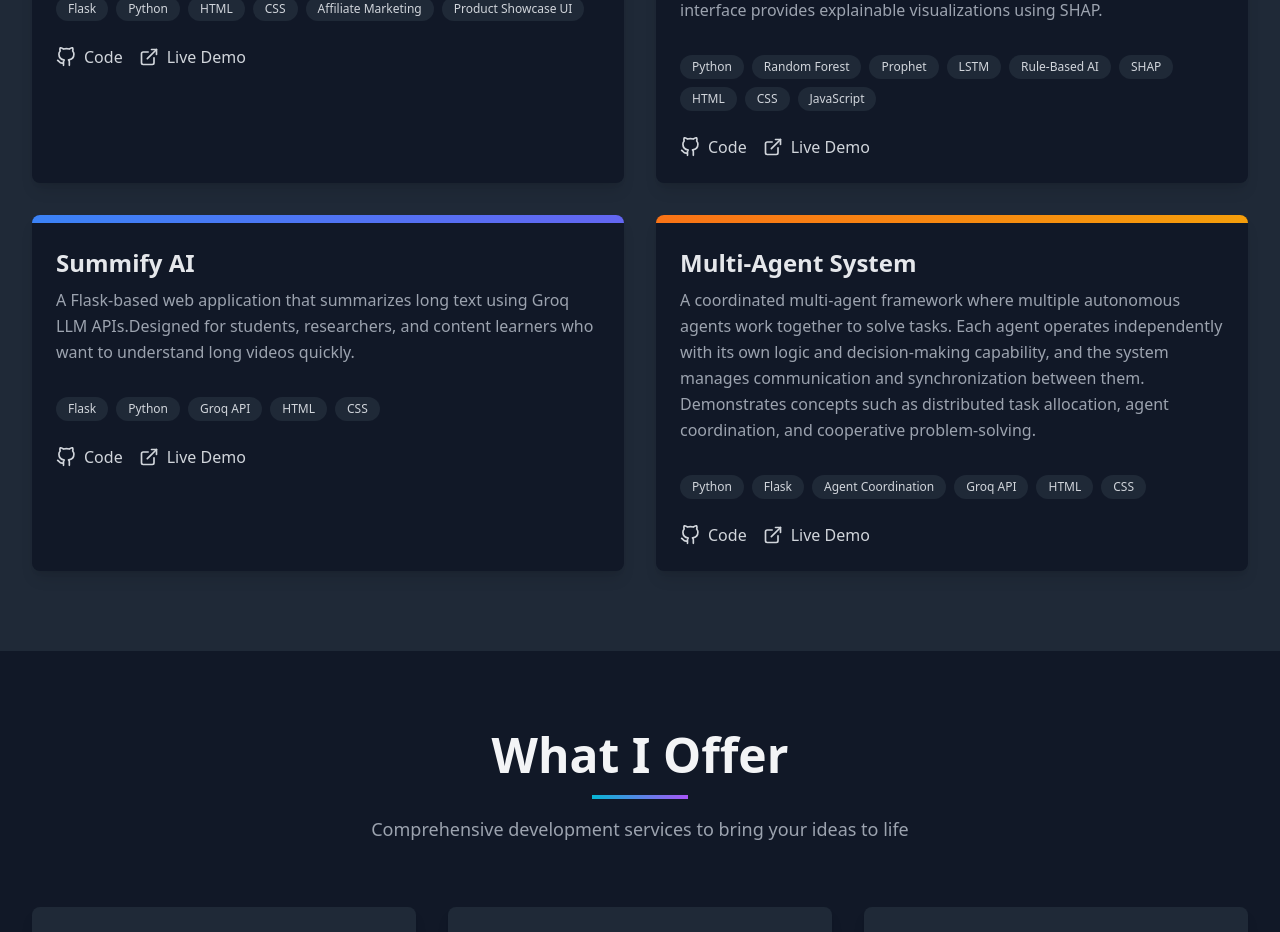
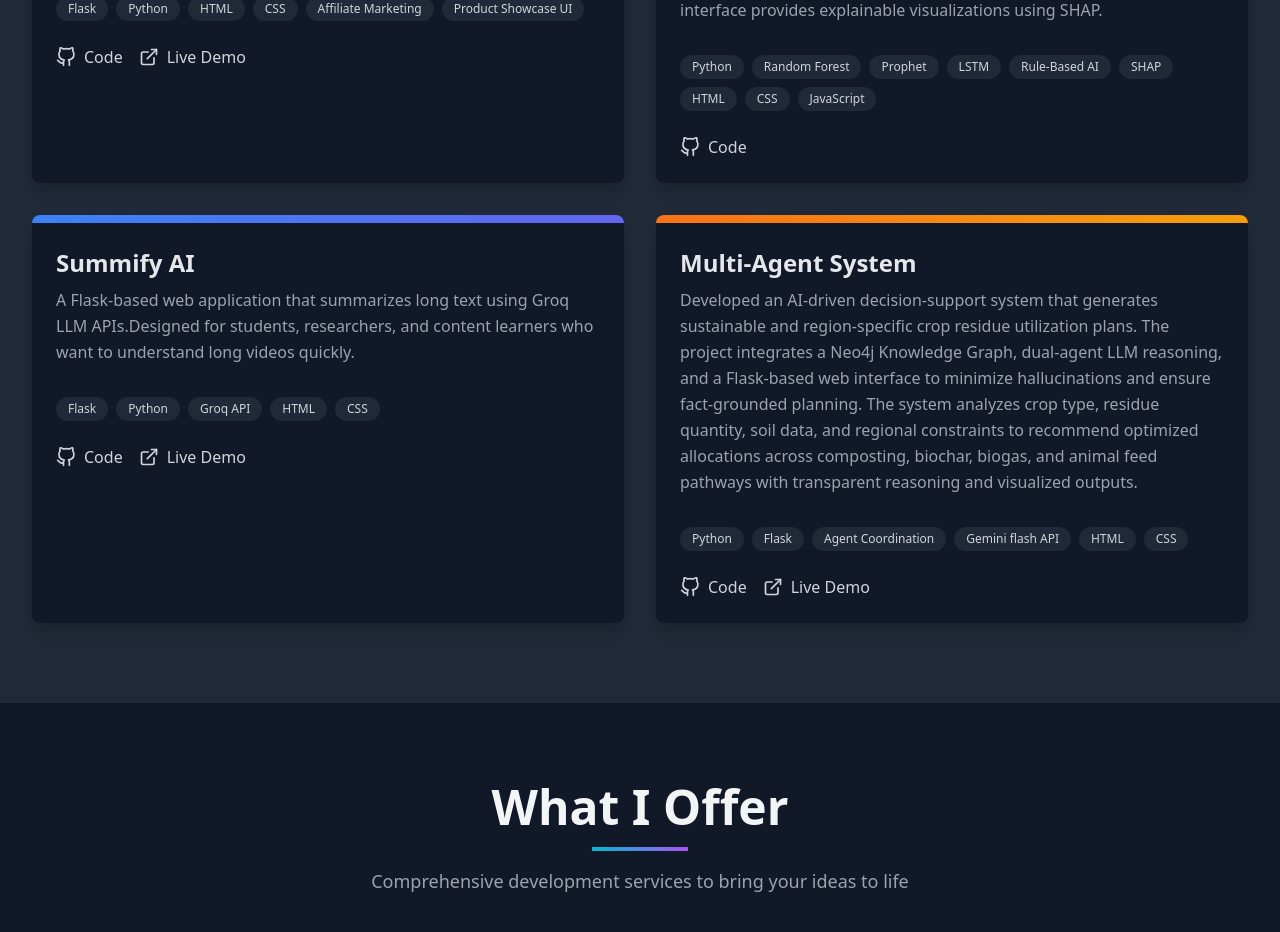
Before and after one commit to NandhakumarIT26/Portfoli-website, a React (Vite) app: page / in a window 1280 px wide. Shown: the part 2849-3781 px from the top of the page. Built offline with nearby package versions, Linux system fonts and the light colour scheme.

Commit message:
multiagent-system-link

```diff
--- a/src/components/Projects.jsx
+++ b/src/components/Projects.jsx
@@ -33,10 +33,10 @@ const Projects = () => {
 
     {
       title: 'Multi-Agent System',
-      description: 'A coordinated multi-agent framework where multiple autonomous agents work together to solve tasks. Each agent operates independently with its own logic and decision-making capability, and the system manages communication and synchronization between them. Demonstrates concepts such as distributed task allocation, agent coordination, and cooperative problem-solving.',
-      tech: ['Python', 'Flask', 'Agent Coordination','Groq API', 'HTML', 'CSS'],
+      description: 'Developed an AI-driven decision-support system that generates sustainable and region-specific crop residue utilization plans. The project integrates a Neo4j Knowledge Graph, dual-agent LLM reasoning, and a Flask-based web interface to minimize hallucinations and ensure fact-grounded planning. The system analyzes crop type, residue quantity, soil data, and regional constraints to recommend optimized allocations across composting, biochar, biogas, and animal feed pathways with transparent reasoning and visualized outputs.',
+      tech: ['Python', 'Flask', 'Agent Coordination','Gemini flash API', 'HTML', 'CSS'],
       github: 'https://github.com/NandhakumarIT26/MultiAgentSystem',
-      demo: '#',
+      demo: 'https://kg-llm-multiagent-system-rr2h.onrender.com/',
       color: 'from-orange-500 to-amber-500',
     },
 
@@ -122,6 +122,7 @@ const Projects = () => {
                     <FiGithub size={20} />
                     <span>Code</span>
                   </a>
+                  {project.demo && project.demo !== '#' && project.demo.trim() !== '' && (
                     <a
                       href={project.demo}
                       target="_blank"
@@ -131,6 +132,7 @@ const Projects = () => {
                       <FiExternalLink size={20} />
                       <span>Live Demo</span>
                     </a>
+                  )}
                 </div>
               </div>
             </motion.div>
```
Lines whose indentation alone changed are shown as unchanged.
